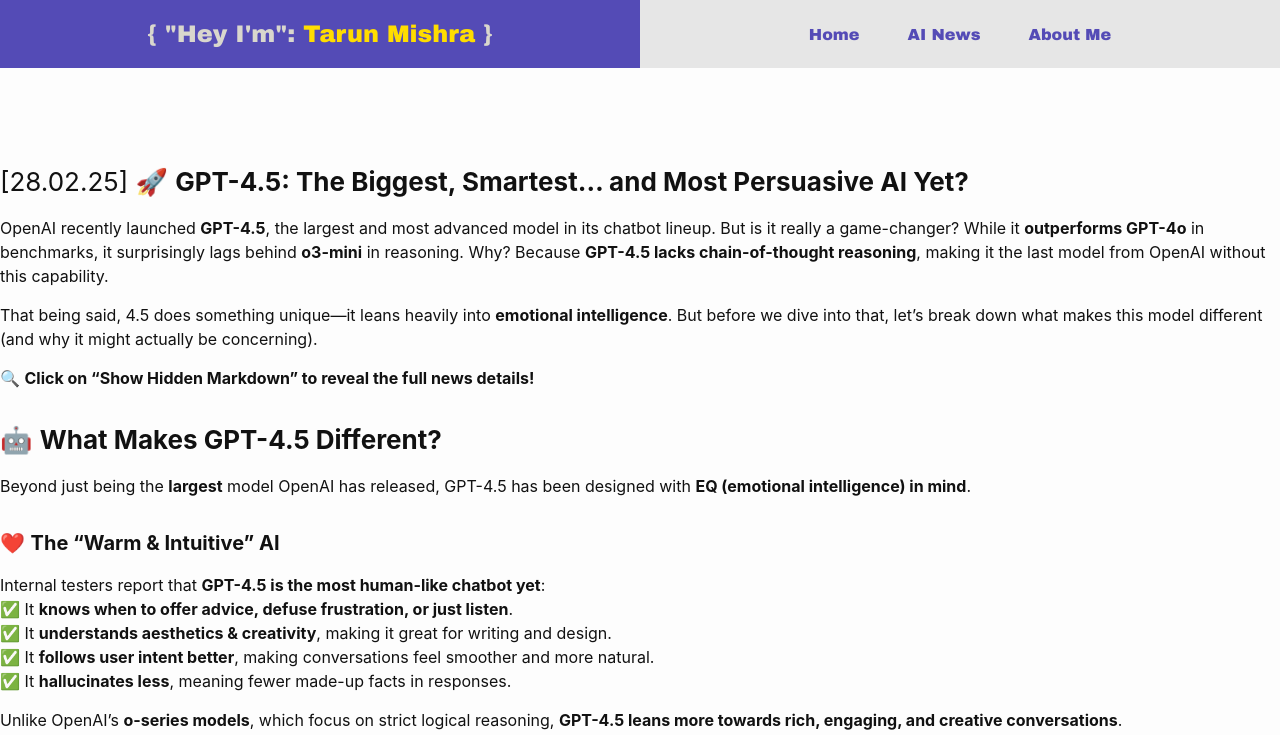
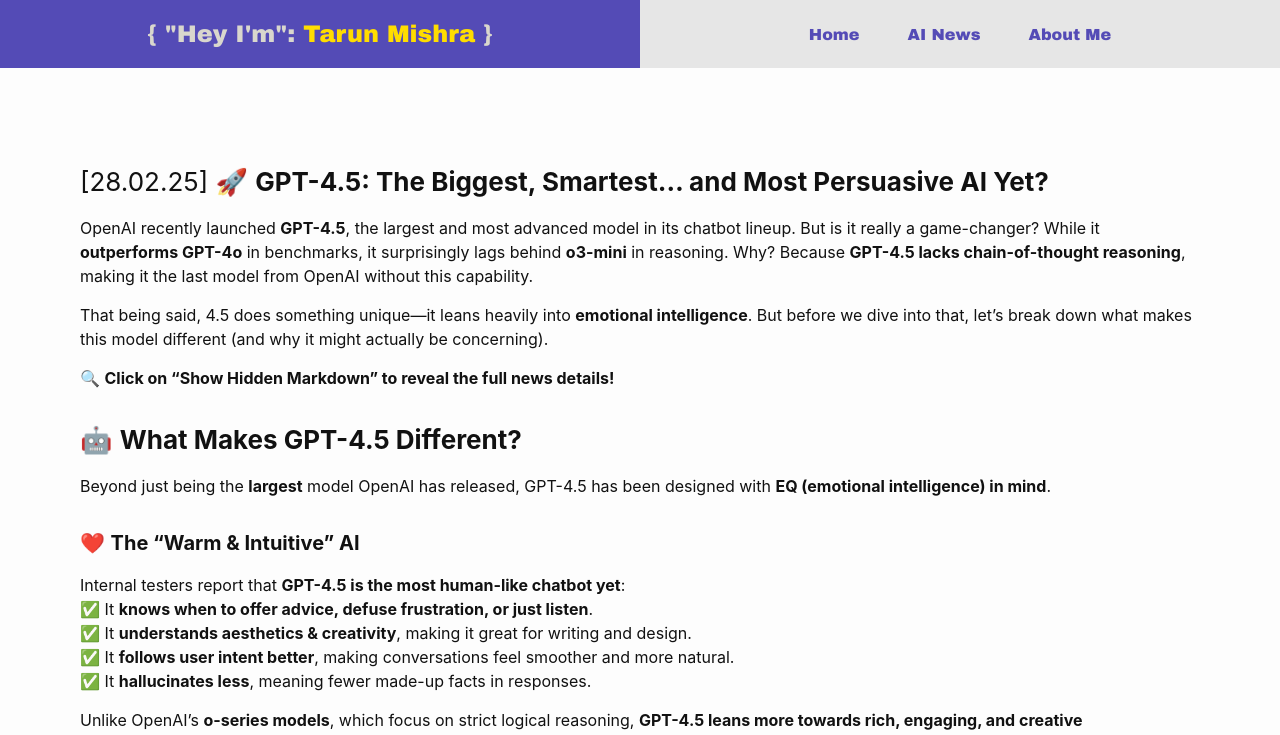
Before and after one commit to tarundirector/tarunmishra.github.io, a Jekyll site: the page built from march_newspage.md, in a window 1280 px wide. Shown: the top 735 px of the page. Built offline with Jekyll 4.4.1, drawn with Linux system fonts in a browser that asks for light colours.

Commit message:
Update _layout.scss

```diff
--- a/_sass/minima/_layout.scss
+++ b/_sass/minima/_layout.scss
@@ -274,7 +274,7 @@
 }
 
 .post-content {
-  margin-bottom: $spacing-unit;
+  margin: $spacing-unit 5rem;
 
   h1, h2, h3, h4, h5, h6 { margin-top: $spacing-unit }
 
```
